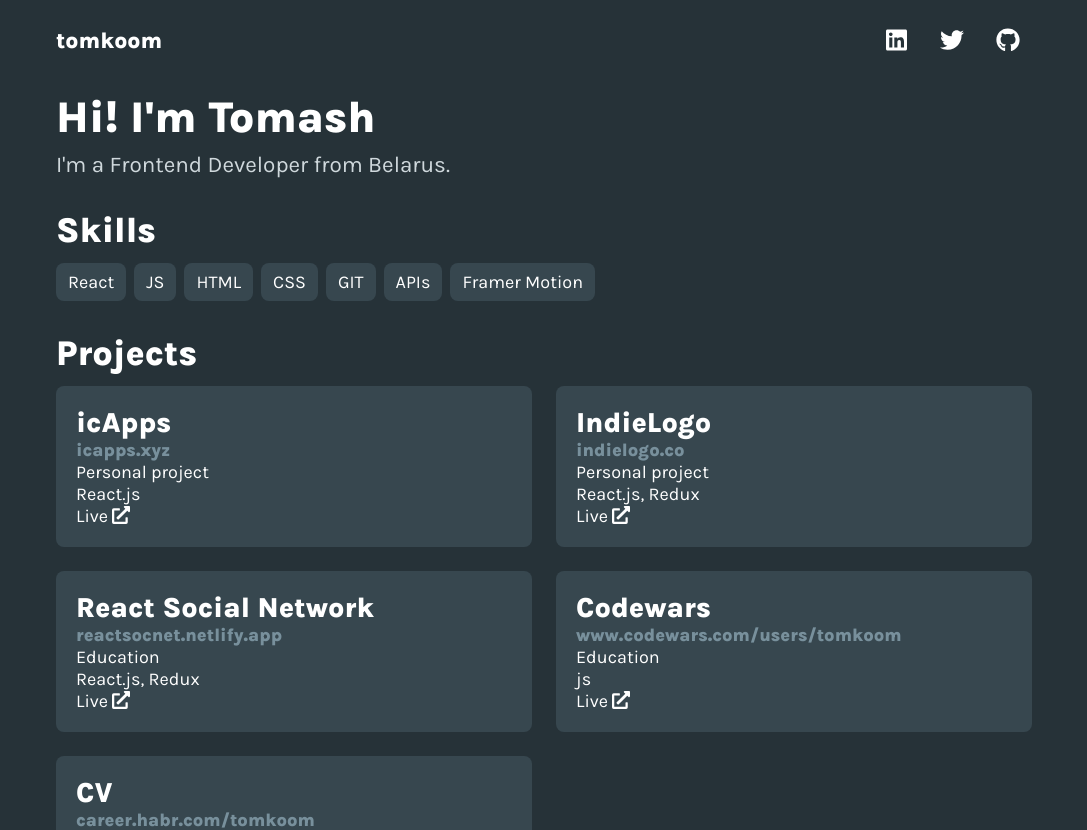
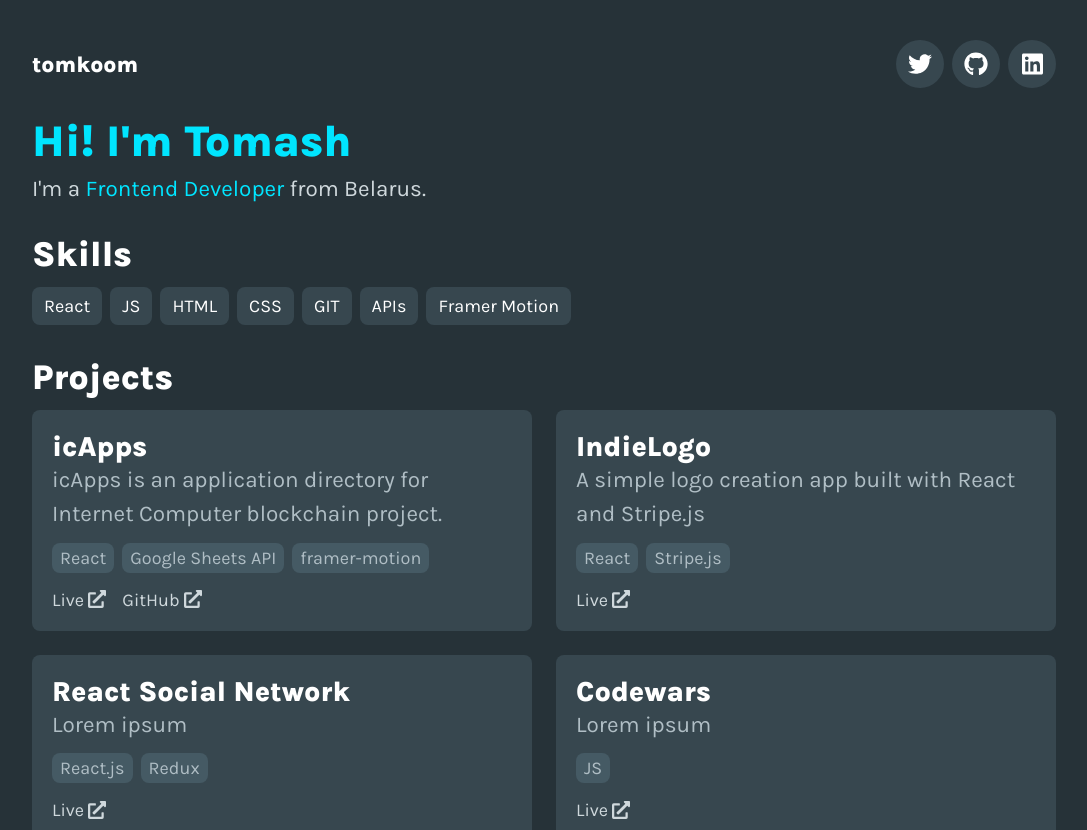
Before and after one commit to tomkoom/folio, a React (Create React App) app: page / in a window 1280 px wide. Shown: the top 830 px of the page, without its empty margins (96-1183 px from the left). Built offline with nearby package versions, Linux system fonts and the light colour scheme.

Commit message:
feat: update project's cards, add framer-motion

```diff
--- /dev/null
+++ b/craco.config.js
@@ -0,0 +1,15 @@
+module.exports = {
+    webpack: {
+        configure: {
+            module: {
+                rules: [
+                    {
+                        type: 'javascript/auto',
+                        test: /\.mjs$/,
+                        include: /node_modules/,
+                    },
+                ],
+            },
+        },
+    },
+}
--- a/src/App.css
+++ b/src/App.css
@@ -29,6 +29,11 @@
 	--blueGray200: #b0bec5;
 	--blueGray100: #cfd8dc;
 	--blueGray50: #eceff1;
+
+	--cyanA200: #18ffff;
+	--cyanA400: #00e5ff;
+
+	--deepOrangeA400: #ff3d00;
 
 	/* FONT SIZE */
 	--fontSize1: 3.052rem;
@@ -62,6 +67,11 @@ body {
 	background-color: var(--blueGray900);
 }
 
+.App {
+	max-width: 1024px;
+	margin: 24px auto;
+}
+
 a {
 	text-decoration: none;
 	color: white;
@@ -71,13 +81,6 @@ code {
 	font-family: source-code-pro, Menlo, Monaco, Consolas, "Courier New",
 		monospace;
 }
-
-.App {
-	max-width: 1024px;
-	margin: 0 auto;
-	padding: 0 24px;
-}
-
 
 /* TYPOGRAPHY */
 
@@ -91,4 +94,14 @@ h3 {
 
 .text {
 	font-size: var(--fontSize5);
+	line-height: 150%;
 }
+
+/* --- */
+.blueGray200 {
+	color: var(--blueGray200);
+}
+
+.cyanA400 {
+	color: var(--cyanA400);
+}
--- a/src/App.js
+++ b/src/App.js
@@ -2,8 +2,9 @@ import React from 'react';
 import './App.css';
 import About from './Components/About/About';
 import Nav from './Components/Nav/Nav';
+import Skills from './Components/Skills/Skills';
 import Projects from './Components/Projects/Projects';
-import Skills from './Components/Skills/Skills';
+import Footer from './Components/Footer/Footer';
 
 function App() {
   return (
@@ -12,6 +13,7 @@ function App() {
       <About />
       <Skills />
       <Projects />
+      <Footer />
     </div>
   );
 }
--- a/src/components/About/About.jsx
+++ b/src/components/About/About.jsx
@@ -5,7 +5,10 @@ const About = () => {
 	return (
 		<section className={css.about}>
 			<h2>Hi! I'm Tomash</h2>
-			<p className={css.intro}>I'm a Frontend Developer from Belarus.</p>
+			<p className={css.intro}>
+				I'm a <span className="cyanA400">Frontend Developer</span> from
+				Belarus.
+			</p>
 		</section>
 	);
 };
--- a/src/components/About/About.module.css
+++ b/src/components/About/About.module.css
@@ -1,9 +1,15 @@
+/* ABOUT */
+
 .about {
 	margin: 12px 0 32px 0;
 }
 
+.about h2 {
+	color: var(--cyanA400);
+}
+
 .intro {
-    margin-top: 8px;
+	margin-top: 8px;
 	font-size: var(--fontSize5);
-    color: var(--blueGray100);
+	color: var(--blueGray100);
 }
--- /dev/null
+++ b/src/components/Footer/Footer.jsx
@@ -0,0 +1,12 @@
+import React from 'react';
+import css from "./Footer.module.css";
+
+const Footer = () => {
+    return (
+        <section className={css.footer}>
+
+        </section>
+    )
+}
+
+export default Footer;
--- /dev/null
+++ b/src/components/Footer/Footer.module.css
@@ -0,0 +1,7 @@
+/* FOOTER */
+
+.footer {
+	/* height: 48px; */
+	width: 100%;
+	margin-top: 32px;
+}
--- a/src/components/Nav/Nav.jsx
+++ b/src/components/Nav/Nav.jsx
@@ -1,55 +1,77 @@
 import React from "react";
-import "./Nav.css";
+import css from "./Nav.module.css";
 import { FontAwesomeIcon } from "@fortawesome/react-fontawesome";
 import {
 	faTwitter,
 	faGithub,
 	faLinkedin,
 } from "@fortawesome/free-brands-svg-icons";
+import { motion } from "framer-motion";
 
 const Nav = () => {
 	return (
 		<div>
-			<div className="nav">
-				<div className="nav__logo">
+			<div className={css.nav}>
+				<div className={css.nav__logo}>
 					<a href="/" rel="home">
-						<h1 className="nav__logo__title">tomkoom</h1>
+						<h1 className={css.nav__logo__title}>tomkoom</h1>
 					</a>
 				</div>
 
-				<ul className="NavLinks">
-					<li>
+				<ul className={css.nav__list}>
+					<motion.li
+						className={css.nav__list__item}
+						whileHover={{ y: "-6px" }}
+						transition={{
+							type: "spring",
+							bounce: 0.66,
+						}}
+					>
 						<a
-							className="NavLink"
+							className={css.nav__list__item__link}
+							href="https://twitter.com/_tomkoom"
+							target="_blank"
+							rel="noopener noreferrer"
+						>
+							<FontAwesomeIcon icon={faTwitter} size="lg" />
+						</a>
+					</motion.li>
+
+					<motion.li
+						className={css.nav__list__item}
+						whileHover={{ y: "-6px" }}
+						transition={{
+							type: "spring",
+							bounce: 0.66,
+						}}
+					>
+						<a
+							className={css.nav__list__item__link}
+							href="https://github.com/tomkoom"
+							target="_blank"
+							rel="noopener noreferrer"
+						>
+							<FontAwesomeIcon icon={faGithub} size="lg" />
+						</a>
+					</motion.li>
+
+					<motion.li
+						className={css.nav__list__item}
+						whileHover={{ y: "-6px" }}
+						transition={{
+							type: "spring",
+							bounce: 0.66,
+						}}
+					>
+						<a
+							className={css.nav__list__item__link}
 							href="https://www.linkedin.com/in/tomash-sugint/"
 							target="_blank"
 							rel="noopener noreferrer"
 						>
 							<FontAwesomeIcon icon={faLinkedin} size="lg" />
 						</a>
-					</li>
-
-					<li>
-						<a
-							className="NavLink"
-							href="https://twitter.com/_tomkoom"
-							target="_blank"
-							rel="noopener noreferrer"
-						>
-							<FontAwesomeIcon icon={faTwitter} size="lg" />
-						</a>
-					</li>
-
-					<li>
-						<a
-							className="NavLink"
-							href="https://github.com/tomkoom"
-							target="_blank"
-							rel="noopener noreferrer"
-						>
-							<FontAwesomeIcon icon={faGithub} size="lg" />
-						</a>
-					</li>
+					</motion.li>
 				</ul>
 			</div>
 		</div>
--- a/src/components/Nav/Nav.css
+++ b/src/components/Nav/Nav.module.css
@@ -1,9 +1,10 @@
+/* NAV */
+
 .nav {
+	display: flex;
+	align-items: center;
+	justify-content: space-between;
 	width: 100%;
-	display: flex;
-	justify-content: space-between;
-	align-items: center;
-	/* background-color: #EDF2F7; */
 	padding: 16px 0;
 }
 
@@ -11,29 +12,23 @@
 	font-size: var(--fontSize5);
 }
 
-.NavLinks {
+.nav__list {
 	list-style: none;
 	display: flex;
 	gap: 8px;
 }
 
-.NavLinks li {
+.nav__list__item {
 	width: 48px;
 	height: 48px;
+
+	background-color: var(--blueGray800);
+	border-radius: 50%;
 }
 
-.NavLink {
+.nav__list__item__link {
 	display: grid;
 	place-items: center;
 	width: 100%;
 	height: 100%;
 }
-
-/* .Logo {
-    color: #304FFE;
-} */
-
-nav {
-	display: flex;
-	align-items: center;
-}
--- a/src/components/Projects/Projects.jsx
+++ b/src/components/Projects/Projects.jsx
@@ -8,33 +8,45 @@ const externalLinkIcon = <FontAwesomeIcon icon={faExternalLinkAlt} />;
 const projects = [
 	{
 		name: "icApps",
-		link: "icapps.xyz",
-		category: "Personal project",
-		tags: "React.js",
+		description:
+			"icApps is an application directory for Internet Computer blockchain project.",
+		liveLink: "https://icapps.xyz/",
+		githubLink: "https://github.com/tomkoom/icApps",
+		category: ["Personal project"],
+		tags: ["React", "Google Sheets API", "framer-motion"],
 	},
 	{
 		name: "IndieLogo",
-		link: "indielogo.co",
-		category: "Personal project",
-		tags: "React.js, Redux",
+		description:
+			"A simple logo creation app built with React and Stripe.js",
+		liveLink: "https://indielogo.co/",
+		githubLink: "",
+		category: ["Personal project"],
+		tags: ["React", "Stripe.js"],
 	},
 	{
 		name: "React Social Network",
-		link: "reactsocnet.netlify.app",
-		category: "Education",
-		tags: "React.js, Redux",
+		description: "Lorem ipsum",
+		liveLink: "https://reactsocnet.netlify.app/",
+		githubLink: "",
+		category: ["Education"],
+		tags: ["React.js", "Redux"],
 	},
 	{
 		name: "Codewars",
-		link: "www.codewars.com/users/tomkoom",
-		category: "Education",
-		tags: "js",
+		description: "Lorem ipsum",
+		liveLink: "https://www.codewars.com/users/tomkoom/",
+		githubLink: "",
+		category: ["Education"],
+		tags: ["JS"],
 	},
 	{
 		name: "CV",
-		link: "career.habr.com/tomkoom",
-		category: "CV",
-		tags: "",
+		description: "Lorem ipsum",
+		liveLink: "https://career.habr.com/tomkoom",
+		githubLink: "",
+		category: ["CV"],
+		tags: [],
 	},
 ];
 
@@ -44,32 +56,46 @@ const Projects = () => {
 			<h3>Projects</h3>
 			<div className={css.projects__grid}>
 				{/* LIST */}
-				{projects.map((card, i) => (
+				{projects.map((p, i) => (
 					<div className={css.projects__grid__item} key={i}>
-						<a
-							href={`http://${card.link}`}
-							target="_blank"
-							rel="noopener noreferrer"
-						>
-							<h3 className={css.projects__grid__item__title}>
-								{card.name}
-							</h3>
-							<h4>
-								<span className={css.spanColor}>
-									{card.link}
+						<h3 className={css.projects__grid__item__title}>
+							{p.name}
+						</h3>
+						<p className="text blueGray200">{p.description}</p>
+
+						<div className={css.projects__grid__item__tags}>
+							{p.tags.map((tag, i) => (
+								<span
+									className={
+										css.projects__grid__item__tags__item
+									}
+									key={i}
+								>
+									{tag}
 								</span>
-							</h4>
-							<p>{card.category}</p>
-							<p>{card.tags}</p>
-						</a>
+							))}
+						</div>
+
 						<div className={css.projects__grid__item__links}>
 							<a
-								href="#"
+								href={p.liveLink ? p.liveLink : null}
 								className={
 									css.projects__grid__item__links__item
 								}
+								style={p.liveLink ? null : { display: "none" }}
 							>
 								Live {externalLinkIcon}
+							</a>
+							<a
+								href={p.githubLink ? p.githubLink : null}
+								className={
+									css.projects__grid__item__links__item
+								}
+								style={
+									p.githubLink ? null : { display: "none" }
+								}
+							>
+								GitHub {externalLinkIcon}
 							</a>
 						</div>
 					</div>
--- a/src/components/Projects/Projects.module.css
+++ b/src/components/Projects/Projects.module.css
@@ -1,10 +1,12 @@
+/* PROJECTS */
+
 .projects__grid {
 	display: grid;
 	grid-template-columns: repeat(auto-fit, minmax(368px, 1fr));
 	grid-gap: 24px;
 	width: 100%;
 	margin-top: 12px;
-	max-height: 0;
+	/* max-height: 0; */
 }
 
 .projects__grid__item {
@@ -17,6 +19,32 @@
 	font-size: var(--fontSize4);
 }
 
-.spanColor {
-	color: var(--blueGray400);
+/* TAGS */
+.projects__grid__item__tags {
+	display: flex;
+	gap: 8px;
+	margin-top: 12px;
 }
+
+.projects__grid__item__tags__item {
+	color: var(--blueGray200);
+	padding: 4px 8px;
+	background-color: var(--blueGray700);
+	border-radius: 8px;
+}
+
+/* LINKS */
+.projects__grid__item__links {
+	display: flex;
+	gap: 16px;
+	margin-top: 16px;
+}
+
+.projects__grid__item__links__item {
+	color: var(--blueGray100);
+}
+
+.projects__grid__item__links__item:hover {
+	color: white;
+	box-shadow: 0 2px 0 white;
+}
```
Also changed, not shown: package.json (+5 -3 lines), 2 other files (tests, documents, lock files or other folders).
